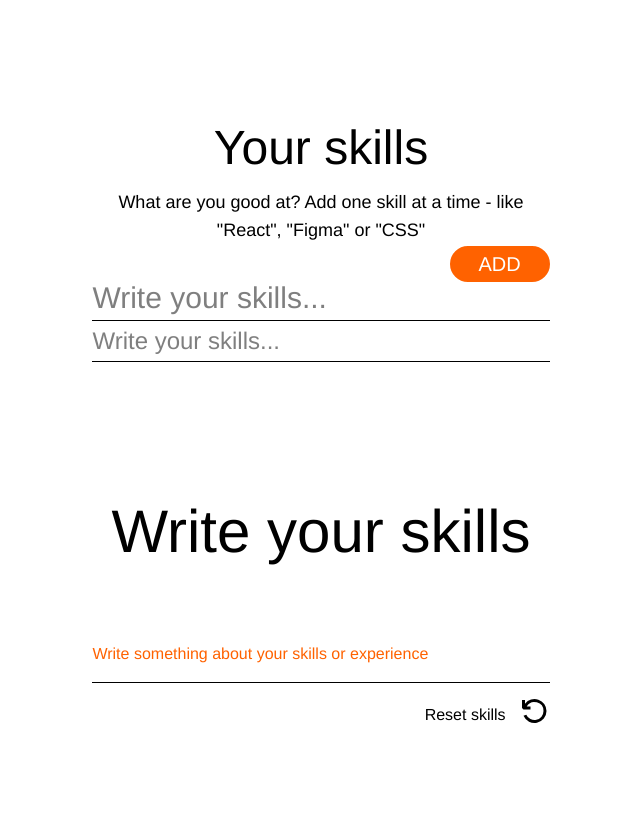
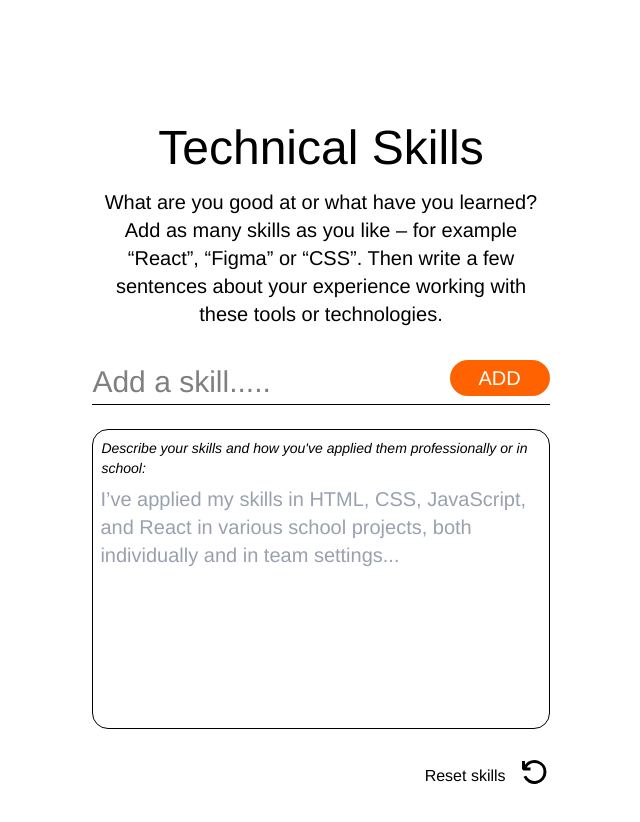
Before and after one commit to maxwelin/team-1, a React (Vite) app: page / in a window 1280 px wide. Shown: the part 4680-5502 px from the top of the page, without its empty margins (319-959 px from the left). Built offline with nearby package versions, Linux system fonts and the light colour scheme.

Commit message:
Fixade skills styling samt la till useRef focus

```diff
--- a/src/components/Form/Form.jsx
+++ b/src/components/Form/Form.jsx
@@ -154,11 +154,11 @@ const Form = () => {
     if (skillInput.trim() !== "") {
       setSkills([...skills, skillInput]);
       setSkillInput("");
+      inputFocus();
     }
-    if (expInput.trim() !== "") {
-      setExperience(expInput);
-      setExpInput("");
-    }
+    // if (expInput.trim() !== "") {
+    //   setExpInput(expInput);
+    // }
     console.log("Cleared input");
   };
 
@@ -172,8 +172,16 @@ const Form = () => {
 
   const handleSkillReset = (e) => {
     e.preventDefault();
-    setExperience("");
+    setExpInput("");
     setSkills("");
+  };
+
+  const inputFocus = () => {
+    inputFocusRef.current.focus();
+  };
+
+  const textareaFocus = () => {
+    textareaFocusRef.current.focus();
   };
 
   const handleSubmit = () => {
@@ -191,6 +199,7 @@ const Form = () => {
     setHeader(form.header.value);
     setAbout(form.about.value);
     setLocation(form.location.value);
+    setExperience(form.experience.value);
 
     setToggleForm(false);
   };
@@ -243,6 +252,8 @@ const Form = () => {
   const linkRef = useRef();
   const imageRef = useRef();
   const formRefTwo = useRef();
+  const inputFocusRef = useRef();
+  const textareaFocusRef = useRef();
 
   return (
     <div className="flex flex-col items-start gap-6">
@@ -563,38 +574,67 @@ const Form = () => {
             </div>
           </div>
 
-          <div className="flex flex-col w-1/2 mr-auto ml-auto mt-80 mb-30 relative">
-            <p className=" text-5xl text-center font-normal">Your skills</p>
-            <p className="text-center text-lg pt-4 mb-8">
-              What are you good at? Add one skill at a time - like "React",
-              "Figma" or "CSS"
+          <div className="flex flex-col w-1/2 mr-auto ml-auto mt-80 mb-30">
+            <p className=" text-5xl text-center font-normal">
+              Technical Skills
             </p>
+            <p className="text-center text-xl pt-4 mb-8">
+              What are you good at or what have you learned? Add as many skills
+              as you like – for example “React”, “Figma” or “CSS”. Then write a
+              few sentences about your experience working with these tools or
+              technologies.
+            </p>
+            <div className="relative">
               <input
                 type="text"
                 name="skills"
                 value={skillInput}
+                ref={inputFocusRef}
                 onChange={(e) => setSkillInput(e.target.value)}
                 onKeyDown={(e) => {
                   if (e.key === "Enter") {
                     handleSkills(e);
+                    inputFocus(e);
                   }
                 }}
-              placeholder="Write your skills..."
-              className="outline-none w-full text-3xl font-light py-1 pb-1"
+                placeholder="Add a skill....."
+                className="outline-none relative w-full border-b text-3xl font-light py-1 pb-1 mb-3"
               />
-            <input
+              <div className="flex justify-start flex-wrap gap-2 items-center mb-3">
+                {skills &&
+                  skills.map((skill, index) => (
+                    <p
+                      key={index}
+                      style={{ color: bgColor, backgroundColor: fontColor }}
+                      className="text-2xl text-center px-2 py-1 rounded-sm w-max"
+                    >
+                      {skill.toUpperCase()}
+                    </p>
+                  ))}
+              </div>
+              <div className="relative">
+                <textarea
                   type="text"
                   name="experience"
+                  ref={textareaFocusRef}
                   value={expInput}
                   onChange={(e) => setExpInput(e.target.value)}
-              onKeyDown={(e) => {
-                if (e.key === "Enter") {
-                  handleSkills(e);
-                }
-              }}
-              placeholder="Write your skills..."
-              className="outline-none border-t border-b w-full text-2xl font-light py-1 pb-1 mb-5"
-            />
+                  placeholder="Describe your skills and how you've applied them professionally or in school:"
+                  className="outline-none resize-none border rounded-2xl h-[300px] p-2 w-full placeholder:text-sm placeholder-black placeholder:italic mb-5"
+                ></textarea>
+
+                {expInput.trim() === "" && (
+                  <p
+                    onClick={textareaFocus}
+                    className="absolute top-7 text-gray-400 text-xl font-light p-2 mt-5"
+                  >
+                    I’ve applied my skills in HTML, CSS, JavaScript, and React
+                    in various school projects, both individually and in team
+                    settings...
+                  </p>
+                )}
+              </div>
+
               <button
                 type="button"
                 onMouseEnter={() => setHoverAdd(true)}
@@ -606,50 +646,14 @@ const Form = () => {
                   borderColor: hoverAdd ? fontColor : accentColor,
                   transition: "all 0.2s ease-in-out",
                 }}
-              className="absolute top-35 -translate-y-1/2 right-0 items-center pl-4 pr-4 h-9 w-[100px] border-2 border-
+                className="absolute top-0 right-0 items-center pl-4 pr-4 h-9 w-[100px] border-2 border-
           rounded-4xl text-xl cursor-pointer"
               >
                 ADD
               </button>
-            <div className="flex flex-col border-b w-full h-fit-content font-light justify-center">
-              {skills.length === 0 ? (
-                <div className="flex flex-col justify-center items-center relative h-[300px]">
-                  <div className="flex justify-center">
-                    <p className="text-6xl">Write your skills</p>
             </div>
-                  <div className="bottom-0 left-0 absolute">
-                    <p
-                      style={{ color: accentColor }}
-                      className="text-md text-left mb-4"
-                    >
-                      Write something about your skills or experience
-                    </p>
-                  </div>
-                </div>
-              ) : (
-                <div className="flex flex-col gap-8 py-7 pb-7">
-                  <div className="flex flex-wrap items-center justify-around">
-                    {skills.map((skill, index) => (
-                      <p
-                        key={index}
-                        className="text-5xl font-bold flex-grow-0 flex-shrink-0 basis-1/5"
-                      >
-                        {skill}
-                      </p>
-                    ))}
-                  </div>
-                  {experience && (
-                    <span
-                      style={{ color: accentColor }}
-                      className="text-md w-1/2 mt-2"
-                    >
-                      {experience}
-                    </span>
-                  )}
-                </div>
-              )}
-            </div>
-            <div className="flex justify-end mt-3">
+
+            <div className="flex justify-end">
               <button
                 type="button"
                 onClick={handleSkillReset}
```
Lines whose indentation alone changed are shown as unchanged.
